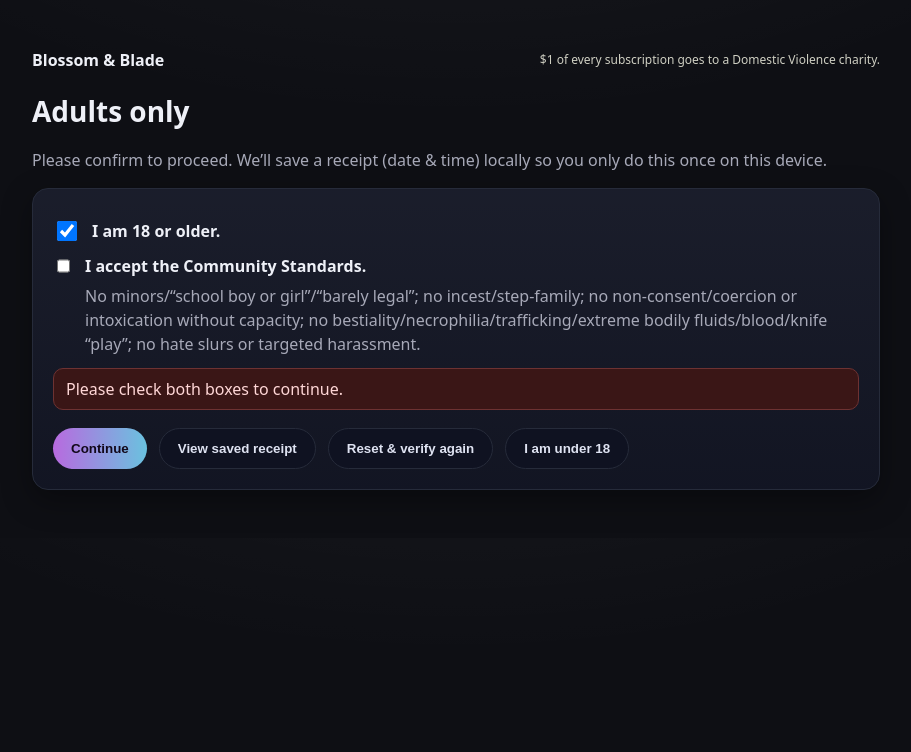
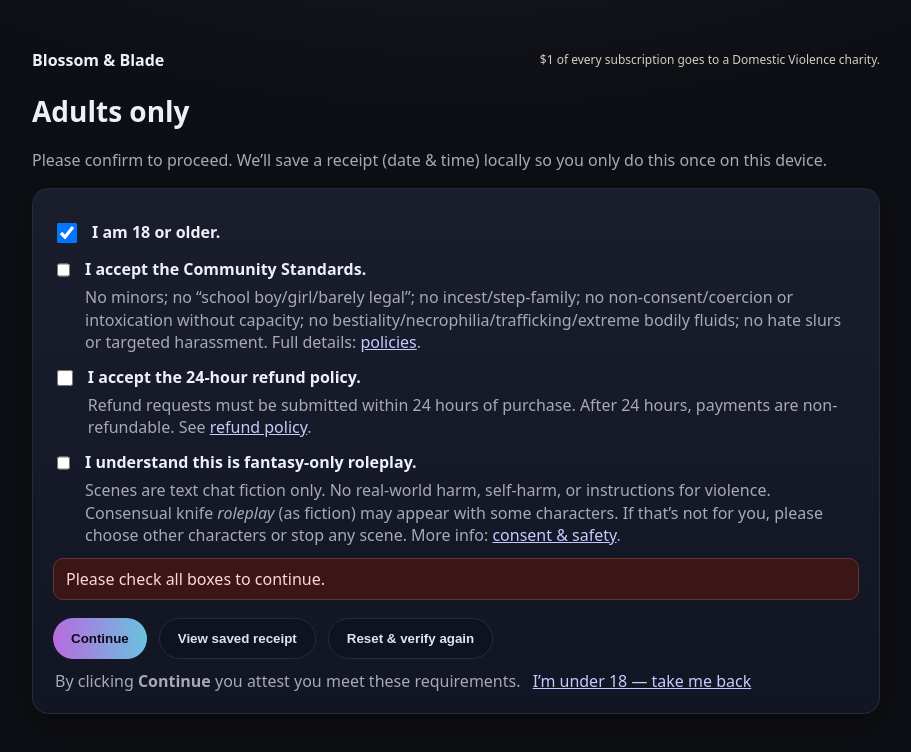
Before and after one commit to blossomnblade/blossom-blade-site, a website: page age.html in a window 1280 px wide. Both pictures are taken after a click on the checkbox "I am 18 or older.". Shown: the whole page, without its empty margins (184-1095 px from the left). Drawn offline with Linux system fonts and the light colour scheme.

Commit message:
Update age.html

```diff
--- a/age.html
+++ b/age.html
@@ -3,37 +3,37 @@
 <head>
   <meta charset="utf-8"/>
   <meta name="viewport" content="width=device-width, initial-scale=1"/>
-  <title>18+ Verification • Blossom &amp; Blade</title>
+  <title>18+ Verification • Blossom & Blade</title>
   <style>
     :root{
       --bg:#0e0f14; --panel:#171923; --ring:#262b3a; --ink:#eef0f7; --muted:#a7a9b8;
-      --accent:#b86adf; --ok:#2fb872; --bad:#e47777;
+      --accent:#b86adf; --ok:#2fb872; --bad:#e47777; --link:#c7caff;
     }
     *{box-sizing:border-box}
     body{
       margin:0;
       background:radial-gradient(1200px 600px at 50% -240px, rgba(255,255,255,.05), transparent 60%), var(--bg);
-      color:var(--ink);
-      font:16px/1.5 system-ui,-apple-system,Segoe UI,Roboto,Inter,Ubuntu,"Helvetica Neue",Arial
+      color:var(--ink); font:16px/1.5 system-ui,-apple-system,Segoe UI,Roboto,Inter,Ubuntu,"Helvetica Neue",Arial
     }
     .wrap{max-width:880px;margin:48px auto;padding:0 16px}
     header{display:flex;align-items:center;justify-content:space-between;margin-bottom:18px}
     .ribbon{font-size:12px;color:#ffe;opacity:.8}
     h1{margin:8px 0 6px;font-size:28px}
+    .muted{color:var(--muted)}
     .card{
       background:linear-gradient(180deg, rgba(255,255,255,.03), rgba(0,0,0,.04)), #131624;
-      border:1px solid var(--ring); border-radius:16px; padding:20px;
-      box-shadow:0 10px 30px rgba(0,0,0,.35)
+      border:1px solid var(--ring); border-radius:16px; padding:20px; box-shadow:0 10px 30px rgba(0,0,0,.35)
     }
-    .row{display:flex;gap:12px;align-items:flex-start;margin:10px 0}
+    .row{display:flex;gap:12px;align-items:flex-start;margin:12px 0}
     .row input{width:20px;height:20px;margin-top:2px}
-    .muted{color:var(--muted)}
+    .row label{line-height:1.4}
     .btns{display:flex;gap:12px;margin-top:18px;flex-wrap:wrap}
     button{border:0;border-radius:999px;padding:12px 18px;font-weight:800;cursor:pointer}
     .primary{background:linear-gradient(90deg, var(--accent), #6ac2df); color:#12081a}
     .ghost{background:#0f1221;color:#dfe3f2;border:1px solid var(--ring)}
     .ok{display:inline-flex;gap:8px;align-items:center;background:#153222;border:1px solid #295b3a;color:#c7f6d9;padding:8px 12px;border-radius:10px;margin:12px 0}
-    .warn{display:none; background:#3a1616;border:1px solid #6d3232;color:#ffd7d7;padding:8px 12px;border-radius:10px;margin:12px 0}
+    .warn{display:none;background:#3a1616;border:1px solid #6d3232;color:#ffd7d7;padding:8px 12px;border-radius:10px;margin:12px 0}
+    a{color:var(--link)}
   </style>
 </head>
 <body>
@@ -46,30 +46,60 @@
     <h1>Adults only</h1>
     <p class="muted">Please confirm to proceed. We’ll save a receipt (date &amp; time) locally so you only do this once on this device.</p>
 
-    <div class="card">
+    <div class="card" role="group" aria-labelledby="gateTitle">
       <div class="row">
-        <input id="chk18" type="checkbox">
+        <input id="chk18" type="checkbox" />
         <label for="chk18"><strong>I am 18 or older.</strong></label>
       </div>
+
       <div class="row">
-        <input id="chkRules" type="checkbox">
-        <label for="chkRules"><strong>I accept the Community Standards.</strong>
+        <input id="chkRules" type="checkbox" />
+        <label for="chkRules">
+          <strong>I accept the Community Standards.</strong>
           <div class="muted" style="margin-top:6px">
-            No minors/“school boy or girl”/“barely legal”; no incest/step-family; no non-consent/coercion or intoxication without capacity;
-            no bestiality/necrophilia/trafficking/extreme bodily fluids/blood/knife “play”; no hate slurs or targeted harassment.
+            No minors; no “school boy/girl/barely legal”; no incest/step-family; no non-consent/coercion or intoxication without capacity;
+            no bestiality/necrophilia/trafficking/extreme bodily fluids; no hate slurs or targeted harassment. Full details:
+            <a href="policies.html#standards">policies</a>.
+          </div>
+        </label>
+      </div>
+
+      <div class="row">
+        <input id="chkRefund" type="checkbox" />
+        <label for="chkRefund">
+          <strong>I accept the 24-hour refund policy.</strong>
+          <div class="muted" style="margin-top:6px">
+            Refund requests must be submitted within 24 hours of purchase. After 24 hours, payments are non-refundable.
+            See <a href="policies.html#refunds">refund policy</a>.
+          </div>
+        </label>
+      </div>
+
+      <div class="row">
+        <input id="chkFantasy" type="checkbox" />
+        <label for="chkFantasy">
+          <strong>I understand this is fantasy-only roleplay.</strong>
+          <div class="muted" style="margin-top:6px">
+            Scenes are text chat fiction only. No real-world harm, self-harm, or instructions for violence.
+            Consensual knife <em>roleplay</em> (as fiction) may appear with some characters. If that’s not for you, please choose other characters
+            or stop any scene. More info: <a href="policies.html#consent">consent &amp; safety</a>.
           </div>
         </label>
       </div>
 
       <div id="ok" class="ok" style="display:none;">Verified — you’re good to continue.</div>
-      <div id="warn" class="warn">Please check both boxes to continue.</div>
+      <div id="warn" class="warn">Please check all boxes to continue.</div>
 
       <div class="btns">
         <button id="btnContinue" class="primary" disabled>Continue</button>
         <button id="btnReceipt" class="ghost">View saved receipt</button>
         <button id="btnReset" class="ghost">Reset &amp; verify again</button>
-        <button id="btnNo" class="ghost" aria-label="I am under 18">I am under 18</button>
       </div>
+
+      <p class="muted" style="margin:10px 2px 0">
+        By clicking <strong>Continue</strong> you attest you meet these requirements.
+        <a href="age-no.html" style="margin-left:.5rem;text-decoration:underline">I’m under 18 — take me back</a>
+      </p>
     </div>
   </div>
 
@@ -78,45 +108,40 @@
     const man  = qs.get('man')  || 'blade';
     const next = qs.get('next') || 'chat'; // 'chat' or 'pay'
 
-    const chk18 = document.getElementById('chk18');
-    const chkRules = document.getElementById('chkRules');
-    const btn = document.getElementById('btnContinue');
-    const btnNo = document.getElementById('btnNo');
-    const ok = document.getElementById('ok');
-    const warn = document.getElementById('warn');
+    const $ = id => document.getElementById(id);
+    const chk18     = $('chk18');
+    const chkRules  = $('chkRules');
+    const chkRefund = $('chkRefund');
+    const chkFantasy= $('chkFantasy');
+    const btn = $('btnContinue');
+    const ok  = $('ok');
+    const warn= $('warn');
 
     function update(){
-      const ready = chk18.checked && chkRules.checked;
+      const ready = chk18.checked && chkRules.checked && chkRefund.checked && chkFantasy.checked;
       btn.disabled = !ready;
       warn.style.display = ready ? 'none' : 'block';
     }
-    chk18.addEventListener('change', update);
-    chkRules.addEventListener('change', update);
+    [chk18, chkRules, chkRefund, chkFantasy].forEach(el => el.addEventListener('change', update));
 
-    // If already verified on this device, show success but still require button click
+    // If already verified on this device, show success (still require button click)
     if (localStorage.getItem('bb.ageVerified') === 'true') ok.style.display = 'inline-flex';
 
-    document.getElementById('btnReceipt').onclick = () => {
+    $('btnReceipt').onclick = () => {
       const r = localStorage.getItem('bb.ageReceipt');
       alert(r ? `Saved:\n${r}` : 'No receipt saved on this device.');
     };
-    document.getElementById('btnReset').onclick = () => {
-      localStorage.removeItem('bb.ageVerified');
-      localStorage.removeItem('bb.ageReceipt');
-      ok.style.display = 'none';
-      chk18.checked = false; chkRules.checked = false; update();
+    $('btnReset').onclick = () => {
+      ['bb.ageVerified','bb.ageReceipt','bb.acceptedRefund24h','bb.acceptedFantasyConsent'].forEach(k => localStorage.removeItem(k));
+      ok.style.display = 'none'; [chk18, chkRules, chkRefund, chkFantasy].forEach(c => c.checked = false); update();
     };
 
-    // Under-18 path -> separate page
-    btnNo.onclick = () => {
-      location.href = 'age-no.html';
-    };
-
-    // Continue to chat or pay
-    btn.onclick = () => {
-      if (!(chk18.checked && chkRules.checked)) { update(); return; }
+    $('btnContinue').onclick = () => {
+      if (!(chk18.checked && chkRules.checked && chkRefund.checked && chkFantasy.checked)) { update(); return; }
       localStorage.setItem('bb.ageVerified','true');
       localStorage.setItem('bb.ageReceipt', new Date().toString());
+      localStorage.setItem('bb.acceptedRefund24h','true');
+      localStorage.setItem('bb.acceptedFantasyConsent','true');
       ok.style.display = 'inline-flex';
 
       const dest = next === 'pay'
```
